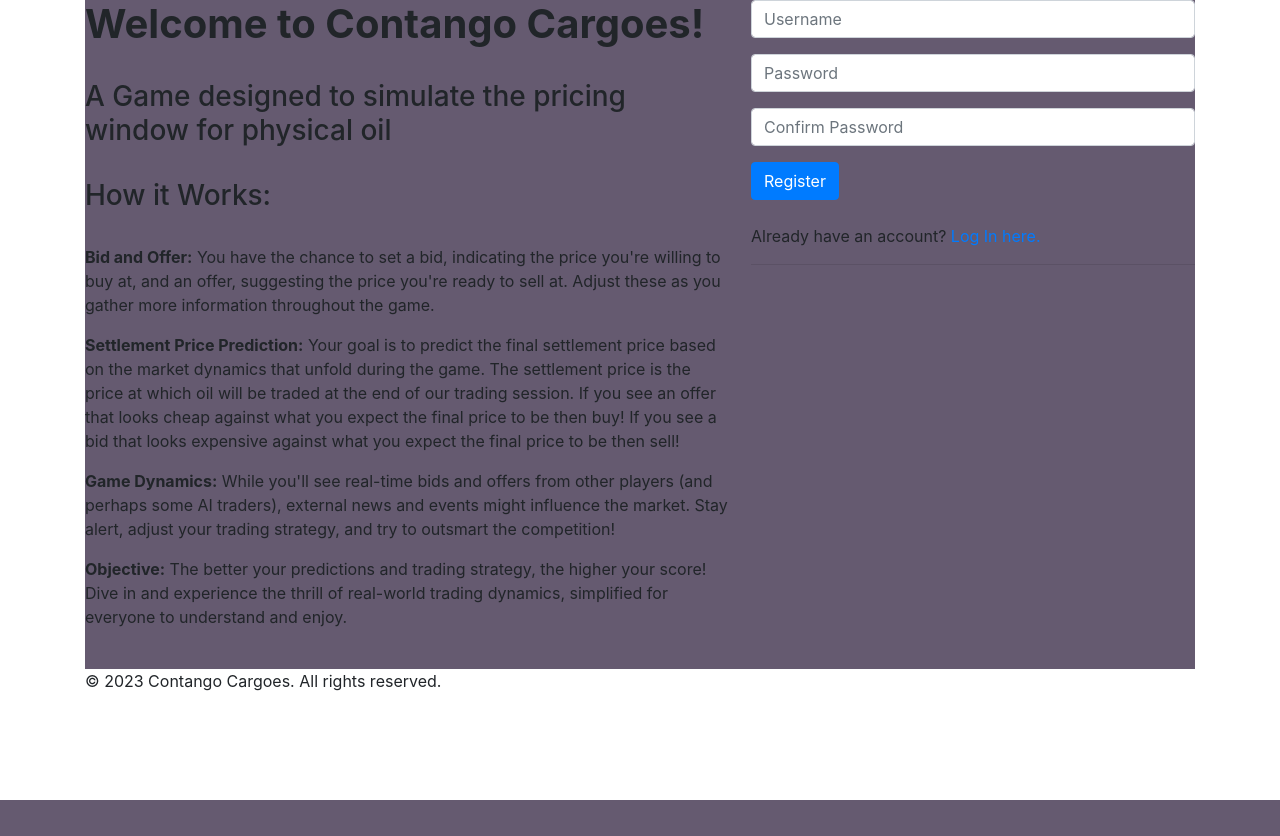
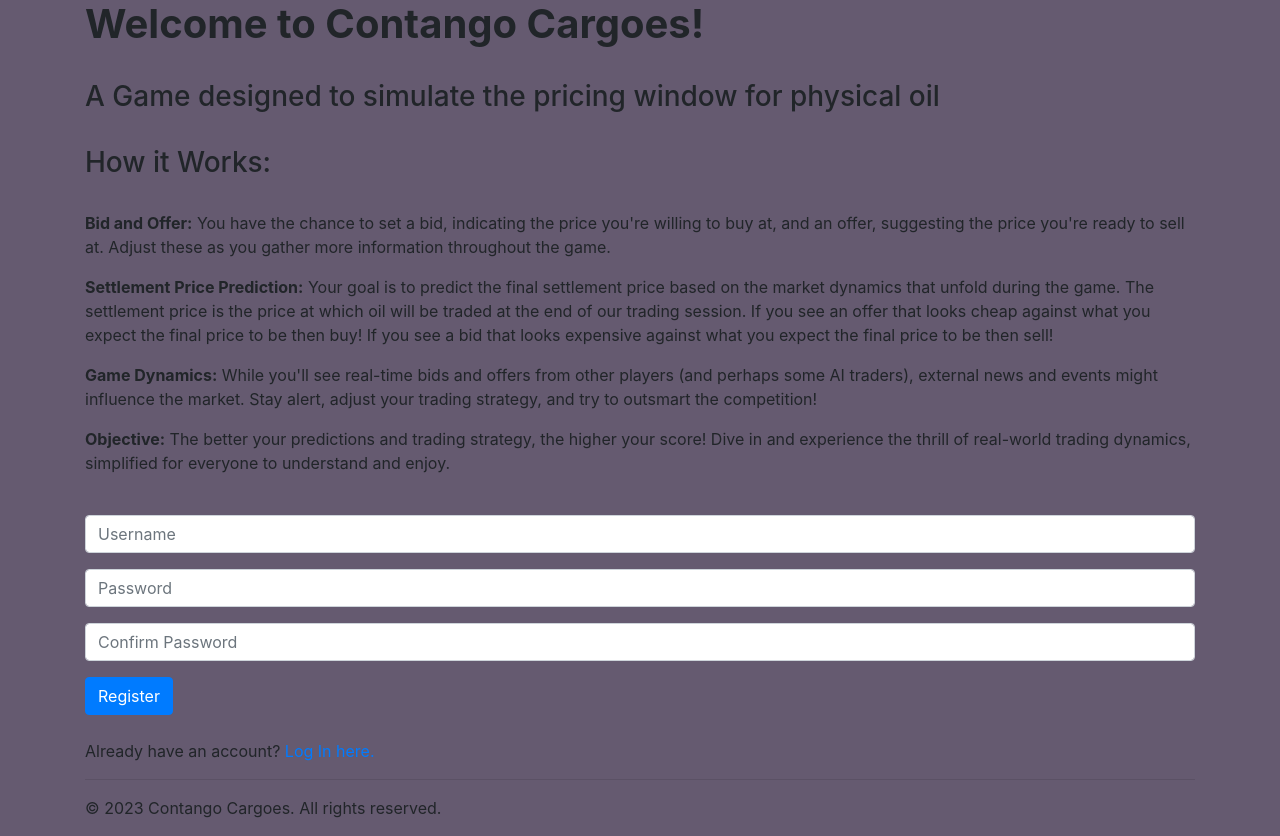
Before and after one commit to tariqh2/bargetrader, a Django app: page /register in a window 1280 px wide. Before the commit the page ends 800 px from the top, so only its background shows below. Run offline with Django 4.2, Linux system fonts and the light colour scheme; some libraries are stand-ins or nearby versions.

Commit message:
changed background color

```diff
--- a/trading/static/trading/styles.css
+++ b/trading/static/trading/styles.css
@@ -76,19 +76,7 @@ h1 {
     font-weight: bold;
 }
 
-.content-wrapper {
-    display: flex;
-    justify-content: space-between;
-    align-items: flex-start;
+
+body {
     background-color: #655A70;
 }
-
-.text-content {
-    flex: 1;
-    padding-right: 20px;
-}
-
-.form-content {
-    flex-basis: 40%;
-    max-width: 40%;
-}
```
Also changed, not shown: 1 other file.
